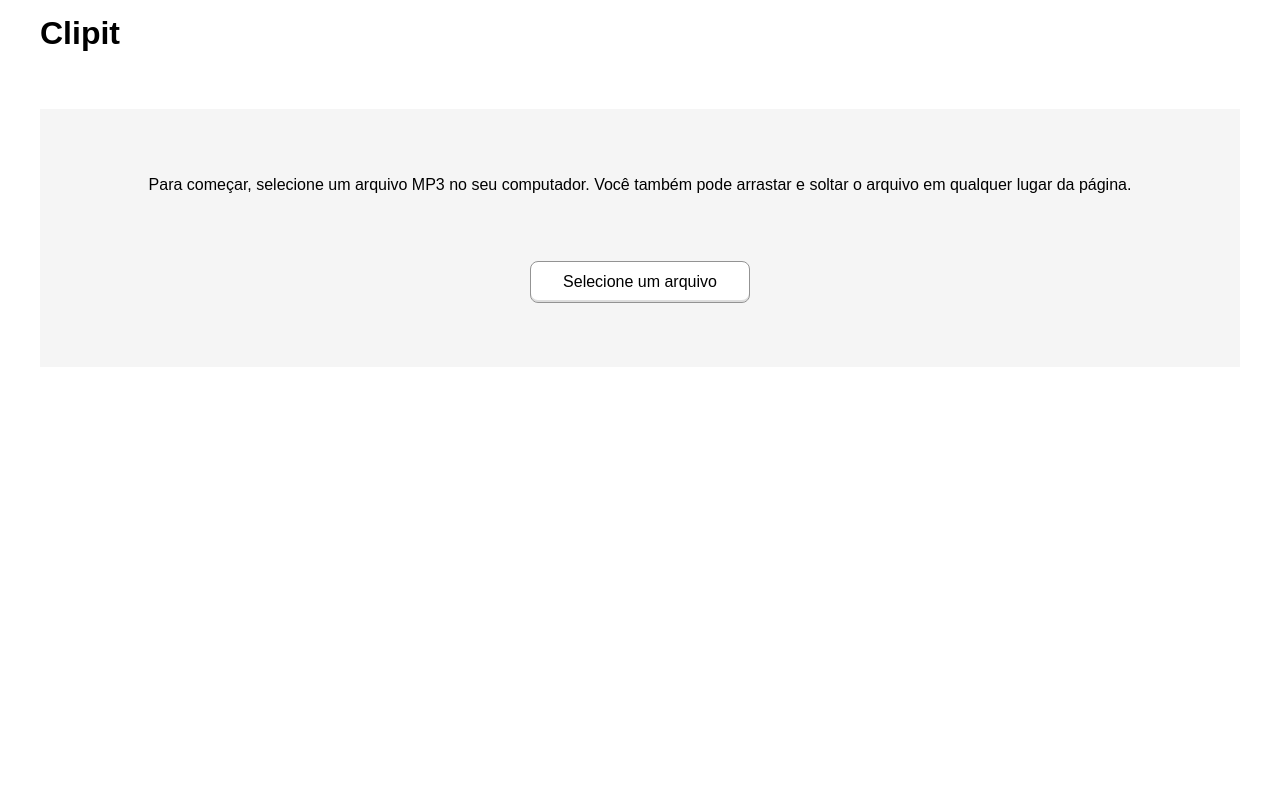
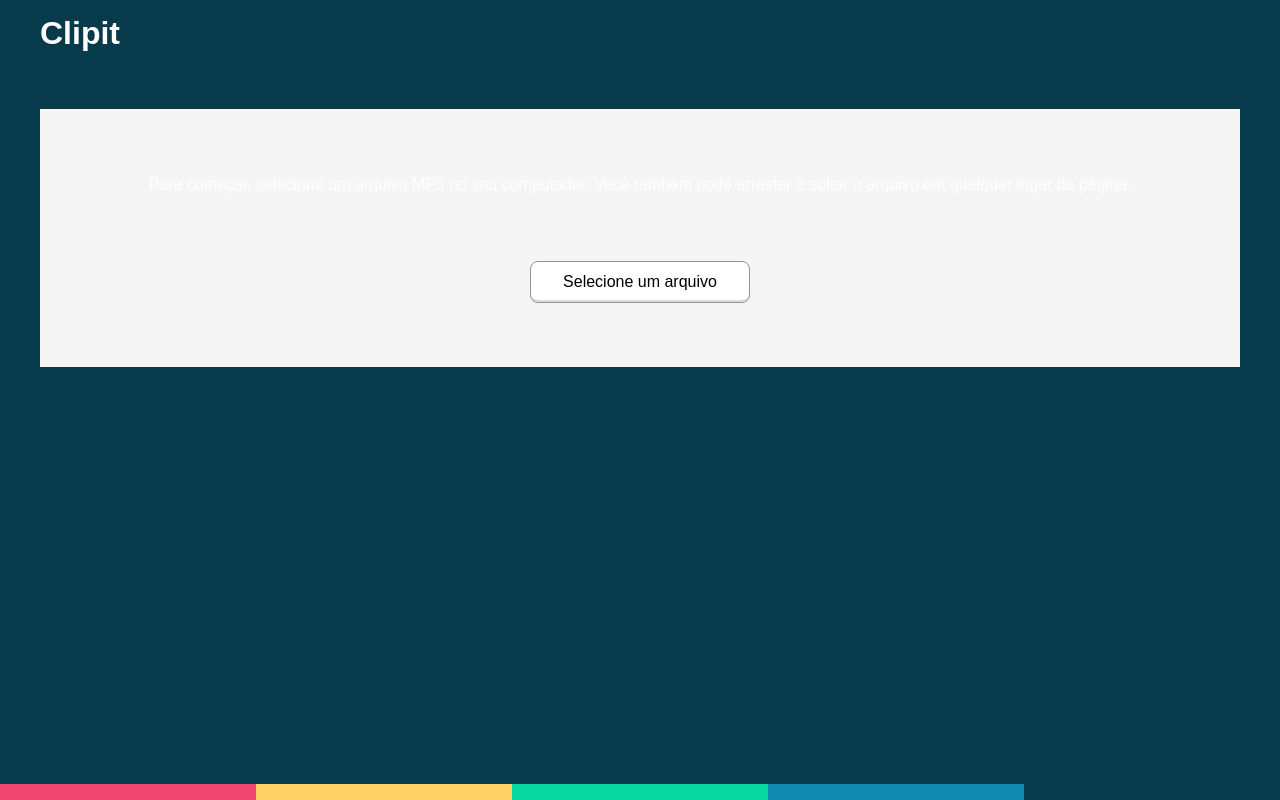
Before and after one commit to felds/clipit, a React (Create React App) app: page / in a window 1280 px wide. Built offline with nearby package versions, Linux system fonts and the light colour scheme.

Commit message:
add color pallette

```diff
--- a/src/styles.css
+++ b/src/styles.css
@@ -1,12 +1,43 @@
+:root {
+  --color-1: #ef476f;
+  --color-2: #ffd166;
+  --color-3: #06d6a0;
+  --color-4: #118ab2;
+  --color-5: #073b4c;
+}
 html {
   font: 16px/24px sans-serif;
   box-sizing: border-box;
+  color: white;
+  background-color: #073b4c;
 }
 * {
   box-sizing: inherit;
 }
 body {
   margin: 0;
+}
+body::after {
+  content: "";
+  position: absolute;
+  bottom: 0;
+  display: block;
+  height: 1rem;
+  width: 100%;
+  background-color: #f00;
+  background: linear-gradient(
+    to right,
+    var(--color-1),
+    var(--color-1) 20%,
+    var(--color-2) 20%,
+    var(--color-2) 40%,
+    var(--color-3) 40%,
+    var(--color-3) 60%,
+    var(--color-4) 60%,
+    var(--color-4) 80%,
+    var(--color-5) 80%,
+    var(--color-5) 100%
+  );
 }
 
 [hidden] {
@@ -46,6 +77,30 @@
 :focus-visible {
   outline: 4px dashed darkorange;
 }
+
+/* ---------------------------- */
+a {
+  background: #999;
+  padding: 10px 20px;
+  border-radius: 5px;
+  text-decoration: none;
+  color: #fff;
+  position: relative;
+  border: 2px solid #000;
+}
+
+a:after {
+  content: "";
+  display: block;
+  position: absolute;
+  top: 0;
+  bottom: 0;
+  left: 0;
+  right: 0;
+  border-radius: 5px;
+  border: 2px solid #ccc;
+}
+/* ---------------------------- */
 
 :focus-ring {
   background: limegreen;
```
